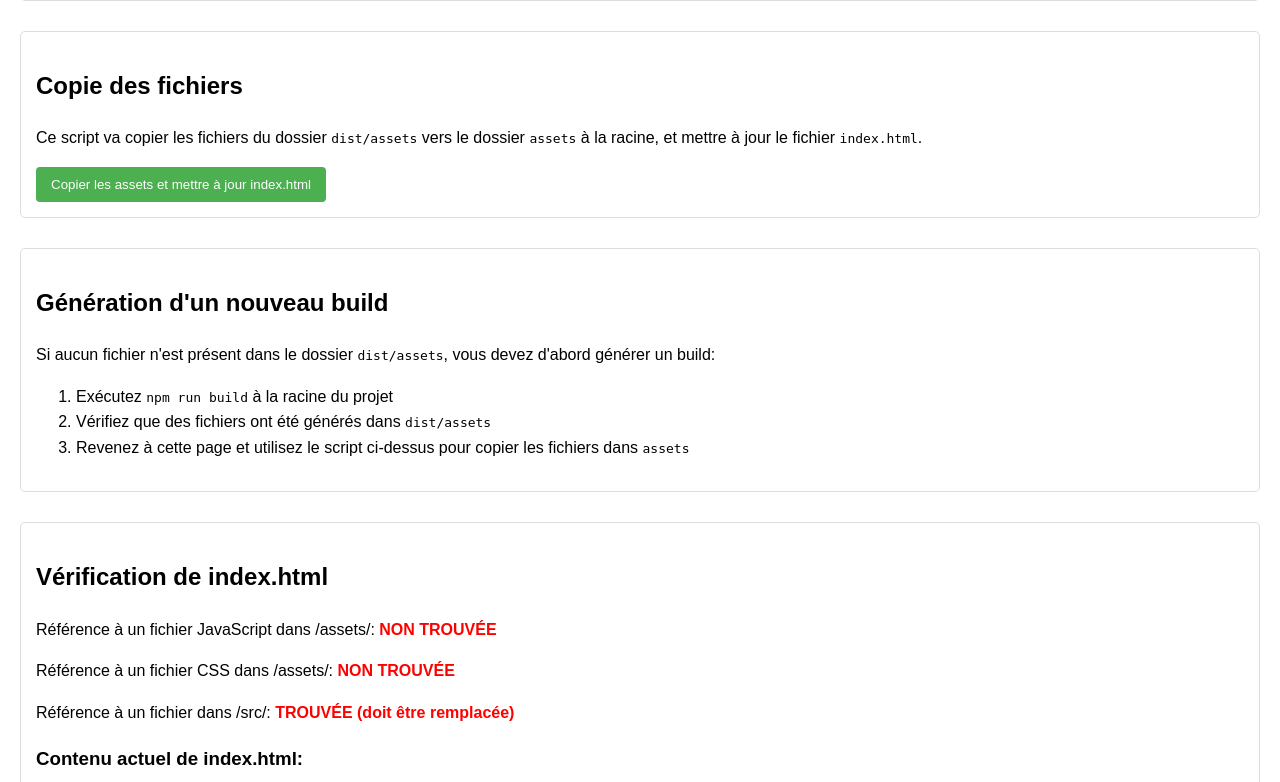
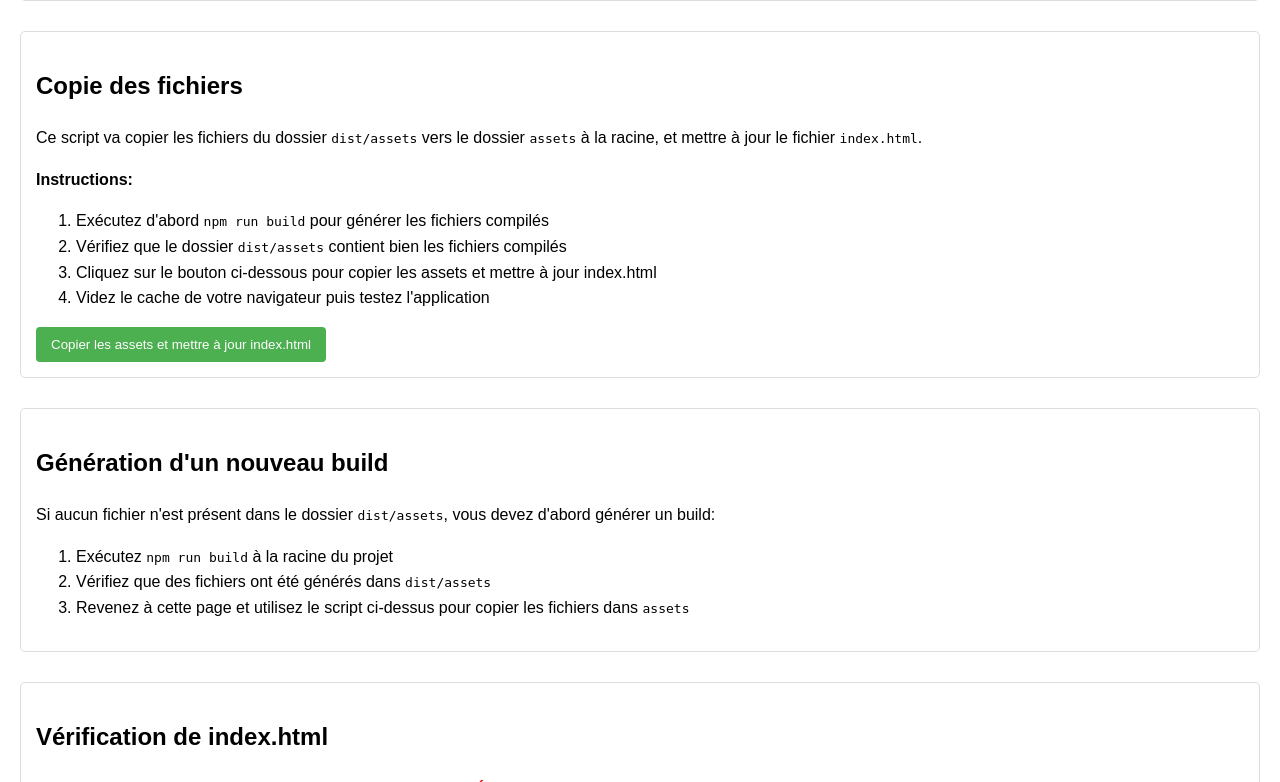
Before and after one commit to antoineerp/simple-grid-app-flow-67, a PHP site: page /copy-assets.php in a window 1280 px wide. Shown: the part 328-1110 px from the top of the page. Run offline with PHP 8.4, Linux system fonts and the light colour scheme.

Commit message:
Fix: Deployment build issues
Ensure build artifacts are correctly deployed.

```diff
--- a/copy-assets.php
+++ b/copy-assets.php
@@ -106,7 +106,7 @@ header('Content-Type: text/html; charset=utf-8');
                 // Trouver le fichier JS principal
                 $main_js = '';
                 foreach ($js_files as $file) {
-                    if (strpos(basename($file), 'main-') === 0) {
+                    if (strpos(basename($file), 'main-') === 0 || strpos(basename($file), 'index-') === 0) {
                         $main_js = '/assets/' . basename($file);
                         break;
                     }
@@ -115,7 +115,7 @@ header('Content-Type: text/html; charset=utf-8');
                 // Trouver le fichier CSS principal
                 $main_css = '';
                 foreach ($css_files as $file) {
-                    if (strpos(basename($file), 'index-') === 0) {
+                    if (strpos(basename($file), 'index-') === 0 || strpos(basename($file), 'main-') === 0) {
                         $main_css = '/assets/' . basename($file);
                         break;
                     }
@@ -151,10 +151,10 @@ header('Content-Type: text/html; charset=utf-8');
                 }
 
                 if (!empty($main_js)) {
-                    // Remplacer la référence à /src/main.tsx
-                    if (preg_match('/<script[^>]*src=["\'](\/src\/[^"\']*\.tsx?)["\']/i', $index_content)) {
+                    // Remplacer la référence à /src/main.js ou /src/main.tsx
+                    if (preg_match('/<script[^>]*src=["\'](\/src\/[^"\']*\.[jt]sx?)["\']/i', $index_content)) {
                         $index_content = preg_replace(
-                            '/<script[^>]*src=["\'](\/src\/[^"\']*\.tsx?)["\']/i',
+                            '/<script[^>]*src=["\'](\/src\/[^"\']*\.[jt]sx?)["\']/i',
                             '<script type="module" src="' . $main_js . '"',
                             $index_content
                         );
@@ -168,11 +168,22 @@ header('Content-Type: text/html; charset=utf-8');
                 } else {
                     echo "<p>Mise à jour de index.html: <span class='error'>ÉCHEC</span></p>";
                 }
+            } else if (file_exists('./index.html')) {
+                echo "<p><span class='warning'>Impossible de mettre à jour index.html: aucun fichier JS/CSS trouvé dans le dossier assets/</span></p>";
+            } else {
+                echo "<p><span class='error'>Fichier index.html introuvable</span></p>";
             }
         } else {
             // Formulaire pour lancer la copie
             echo "<form method='post'>";
             echo "<p>Ce script va copier les fichiers du dossier <code>dist/assets</code> vers le dossier <code>assets</code> à la racine, et mettre à jour le fichier <code>index.html</code>.</p>";
+            echo "<p><strong>Instructions:</strong></p>";
+            echo "<ol>";
+            echo "<li>Exécutez d'abord <code>npm run build</code> pour générer les fichiers compilés</li>";
+            echo "<li>Vérifiez que le dossier <code>dist/assets</code> contient bien les fichiers compilés</li>";
+            echo "<li>Cliquez sur le bouton ci-dessous pour copier les assets et mettre à jour index.html</li>";
+            echo "<li>Videz le cache de votre navigateur puis testez l'application</li>";
+            echo "</ol>";
             echo "<input type='hidden' name='copy_assets' value='1'>";
             echo "<button type='submit' class='fix-button'>Copier les assets et mettre à jour index.html</button>";
             echo "</form>";
```
